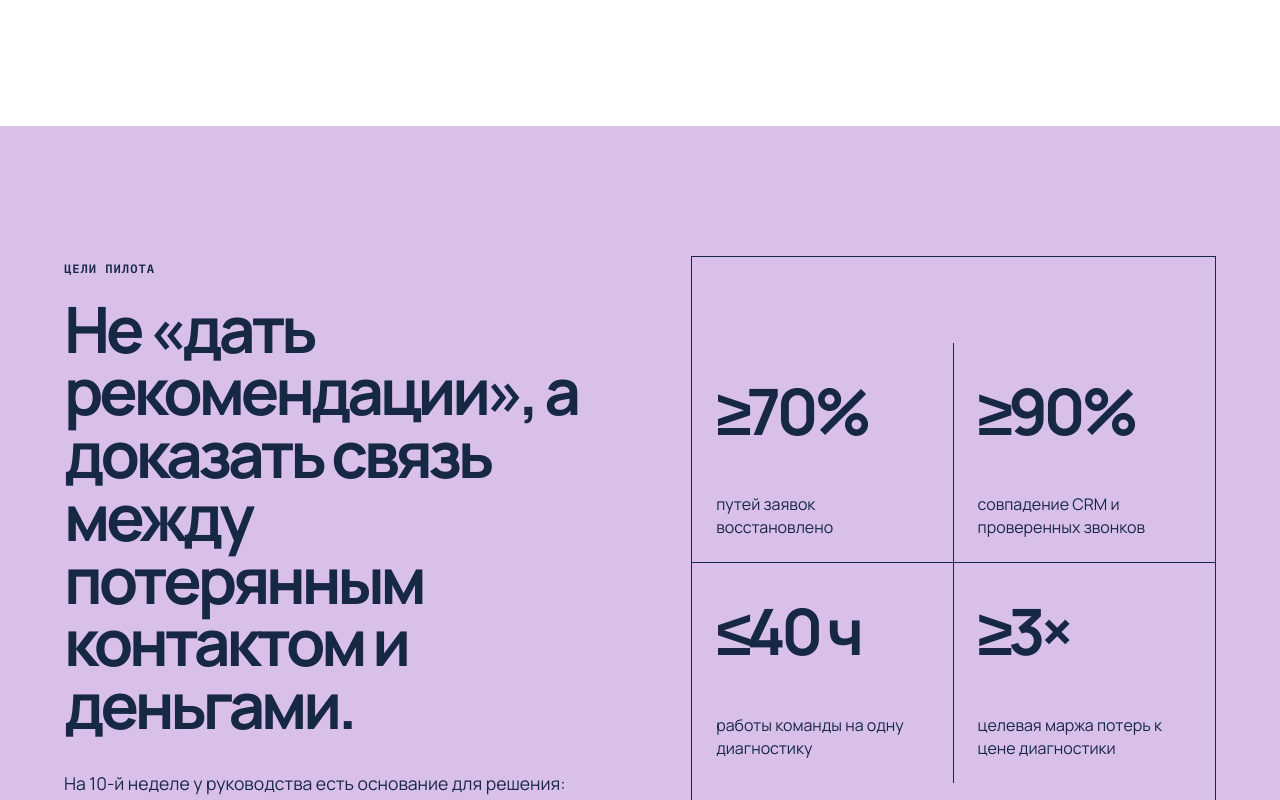
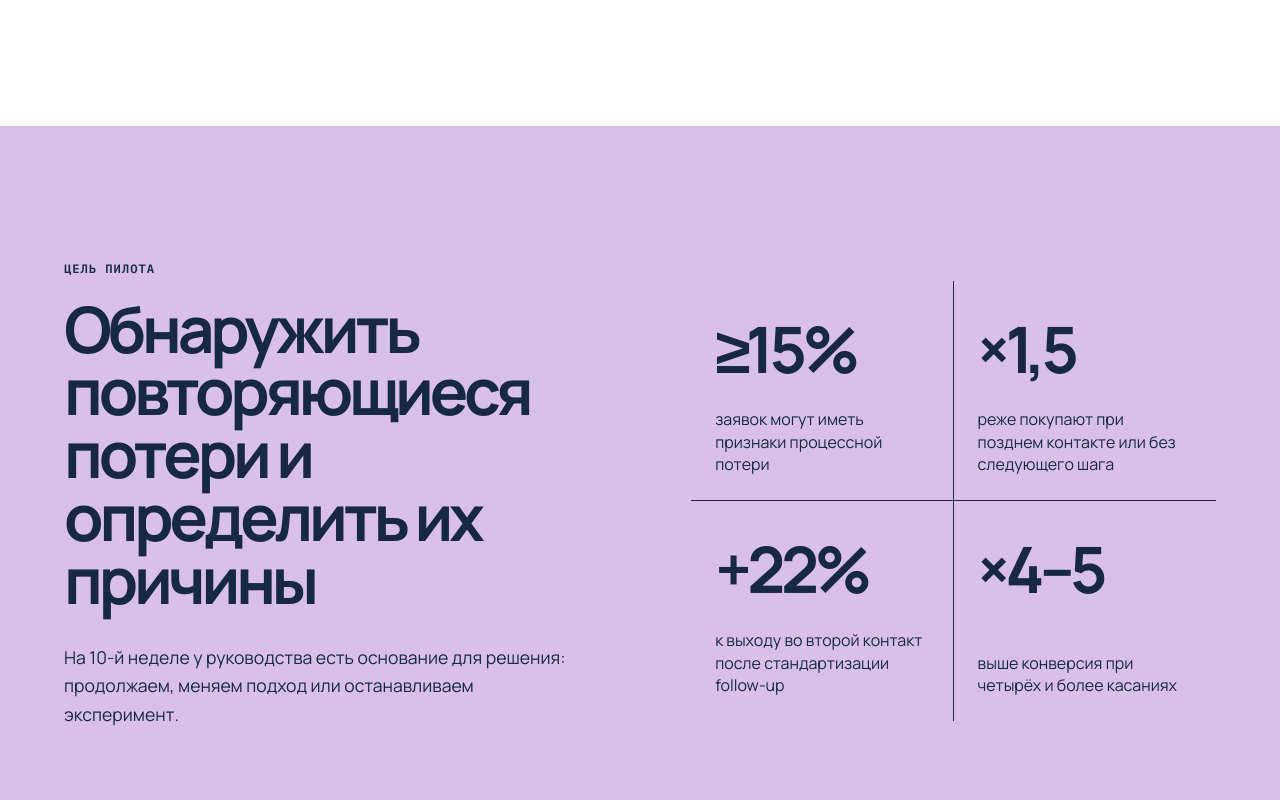
Before and after one commit to Bobcat-web/salelab, a React (Vite) app: page / in a window 1280 px wide. Shown: the part 2360-3160 px from the top of the page. Built offline with nearby package versions, Linux system fonts and the light colour scheme.

Commit message:
Update Site source

```diff
--- a/src/App.jsx
+++ b/src/App.jsx
@@ -221,15 +221,15 @@ function App() {
 
       <section className="targets section-pad">
         <div className="target-lead reveal">
-          <span className="eyebrow">Цели пилота</span>
-          <h2>Не «дать рекомендации», а доказать связь между потерянным контактом и деньгами.</h2>
+          <span className="eyebrow">Цель пилота</span>
+          <h2>Обнаружить повторяющиеся потери и определить их причины</h2>
           <p>На 10-й неделе у руководства есть основание для решения: продолжаем, меняем подход или останавливаем эксперимент.</p>
         </div>
         <div className="target-numbers reveal">
-          <div className="big-number"><strong>≥70%</strong><span>путей заявок восстановлено</span></div>
-          <div className="big-number"><strong>≥90%</strong><span>совпадение CRM и проверенных звонков</span></div>
-          <div className="big-number"><strong>≤40 ч</strong><span>работы команды на одну диагностику</span></div>
-          <div className="big-number"><strong>≥3×</strong><span>целевая маржа потерь к цене диагностики</span></div>
+          <div className="big-number"><strong>≥15%</strong><span>заявок могут иметь признаки процессной потери</span></div>
+          <div className="big-number"><strong>×1,5</strong><span>реже покупают при позднем контакте или без следующего шага</span></div>
+          <div className="big-number"><strong>+22%</strong><span>к выходу во второй контакт после стандартизации follow-up</span></div>
+          <div className="big-number"><strong>×4–5</strong><span>выше конверсия при четырёх и более касаниях</span></div>
         </div>
       </section>
 
--- a/src/styles.css
+++ b/src/styles.css
@@ -147,9 +147,9 @@ button { font: inherit; }
 .process-card h3 { margin: 60px 0 16px; font-size: 1.55rem; letter-spacing: -.035em; }
 .process-card p { margin: 0; line-height: 1.55; color: #435067; }
 
-.targets { display: grid; grid-template-columns: 1fr 1fr; gap: 8vw; background: var(--lilac); }
+.targets { display: grid; grid-template-columns: 1fr 1fr; align-items: center; gap: 8vw; background: var(--lilac); }
 .target-lead p { margin-top: 32px; }
-.target-numbers { display: grid; grid-template-columns: 1fr 1fr; align-content: center; border: 1px solid var(--ink); }
+.target-numbers { align-self: center; width: 100%; display: grid; grid-template-columns: 1fr 1fr; align-content: stretch; }
 .big-number { min-height: 220px; display: flex; flex-direction: column; justify-content: space-between; padding: 24px; border-right: 1px solid var(--ink); border-bottom: 1px solid var(--ink); }
 .big-number:nth-child(even) { border-right: 0; }
 .big-number:nth-child(n+3) { border-bottom: 0; }
```
